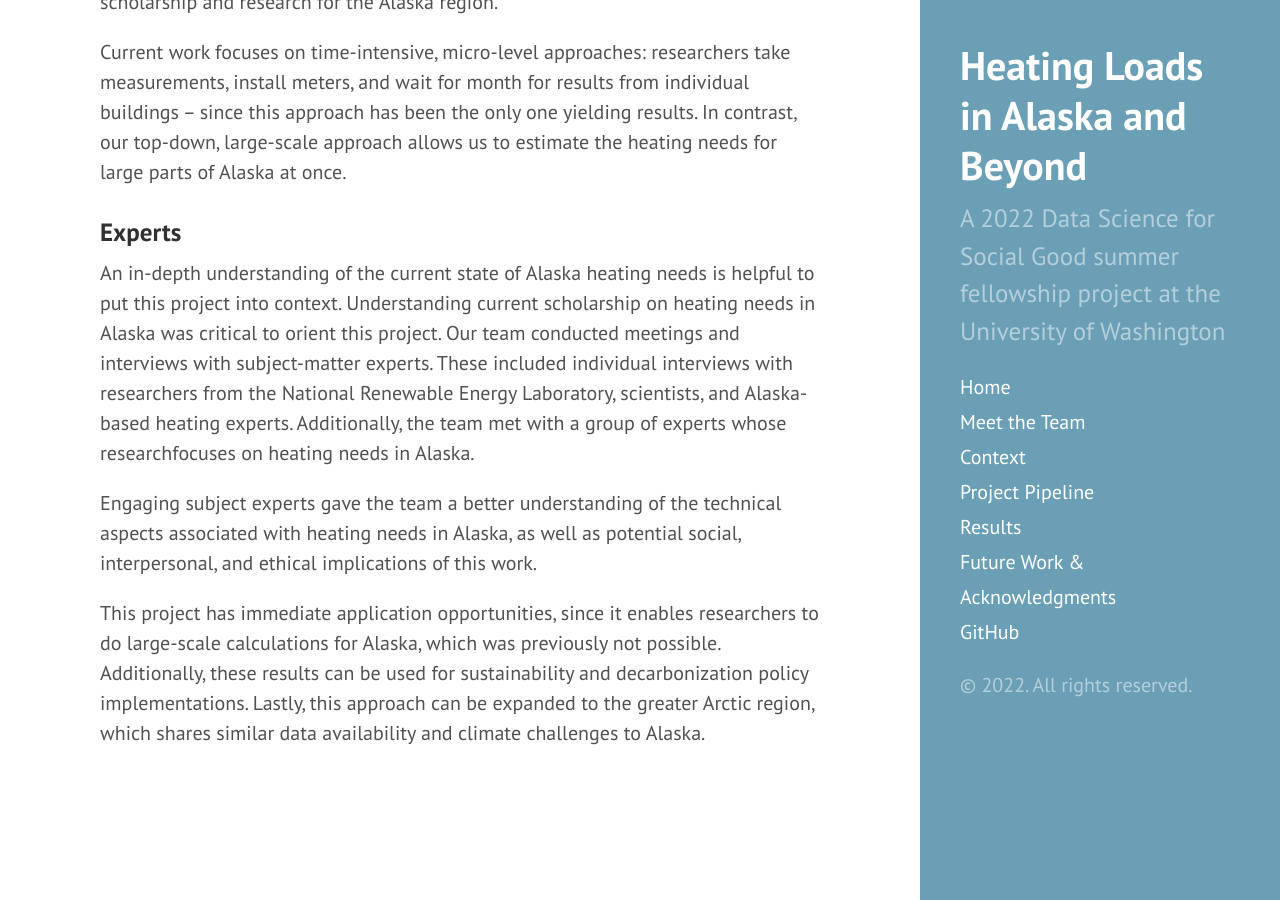
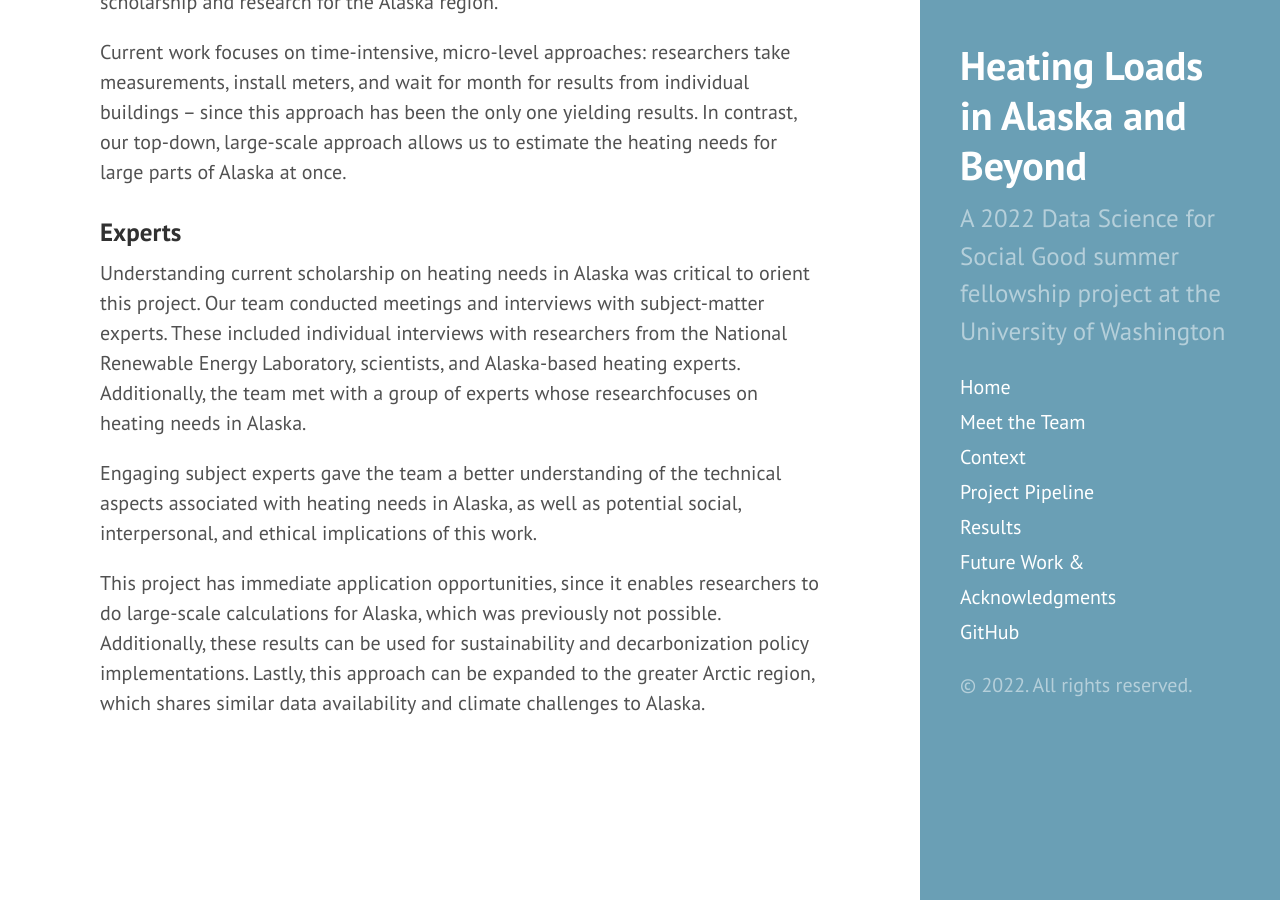
Before and after one commit to uwescience/DSSG2022_heating_loads, a Jekyll site: the page built from context.md, in a window 1280 px wide and 900 px high, scrolled down 1216 px. Built offline with Jekyll 4.4.1, drawn with Linux system fonts in a browser that asks for light colours.

Commit message:
Update context.md
removed redundant sentence in experts

```diff
--- a/context.md
+++ b/context.md
@@ -23,7 +23,7 @@ Current work focuses on time-intensive, micro-level approaches: researchers take
 
 ### Experts
 
-An in-depth understanding of the current state of Alaska heating needs is helpful to put this project into context. Understanding current scholarship on heating needs in Alaska was critical to orient this project. Our team conducted meetings and interviews with subject-matter experts. These included individual interviews with researchers from the National Renewable Energy Laboratory, scientists, and Alaska-based heating experts. Additionally, the team met with a group of experts whose researchfocuses on heating needs in Alaska.
+Understanding current scholarship on heating needs in Alaska was critical to orient this project. Our team conducted meetings and interviews with subject-matter experts. These included individual interviews with researchers from the National Renewable Energy Laboratory, scientists, and Alaska-based heating experts. Additionally, the team met with a group of experts whose researchfocuses on heating needs in Alaska.
 
 Engaging subject experts gave the team a better understanding of the technical aspects associated with heating needs in Alaska, as well as potential social, interpersonal, and ethical implications of this work.
 
```
